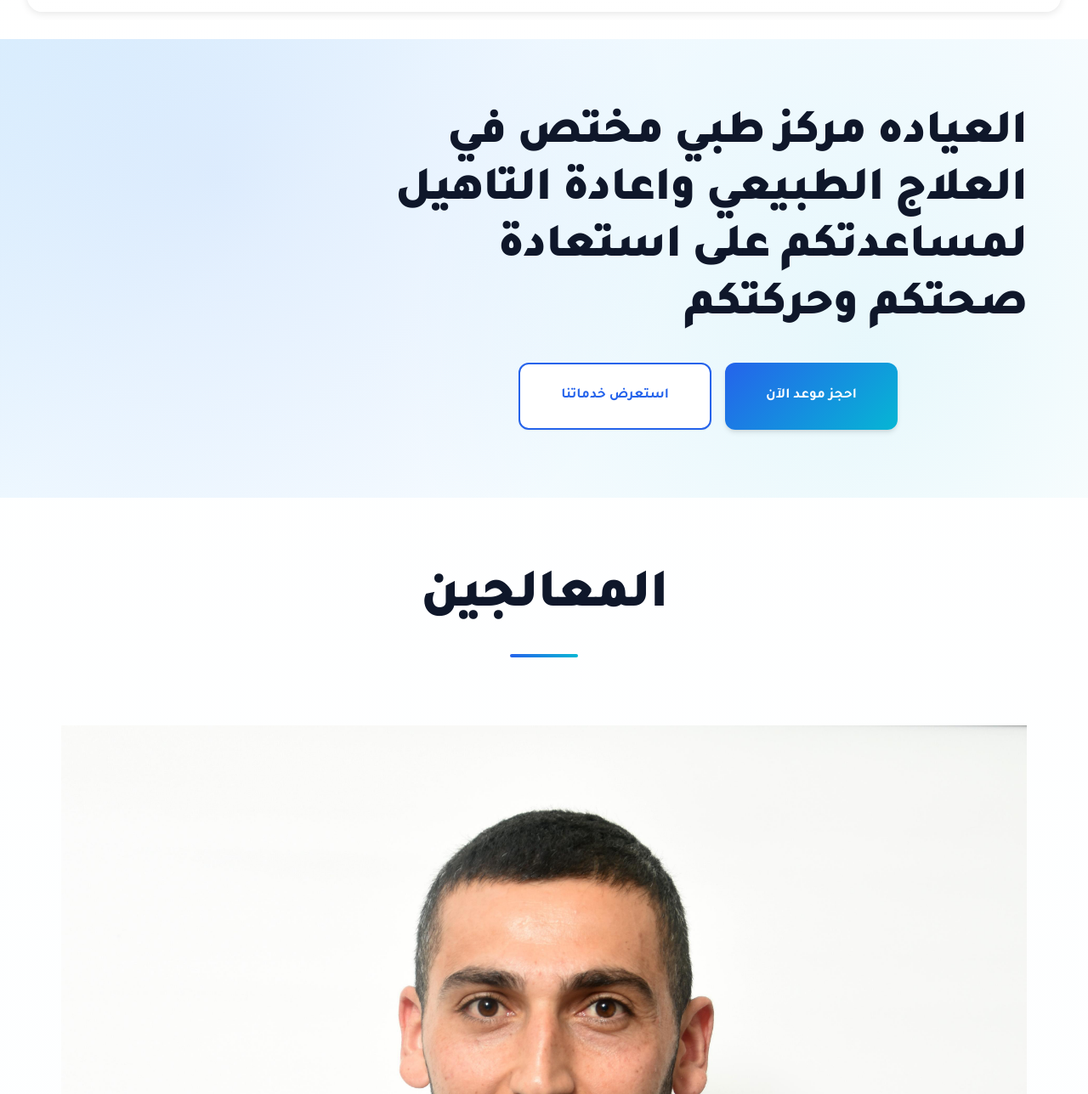
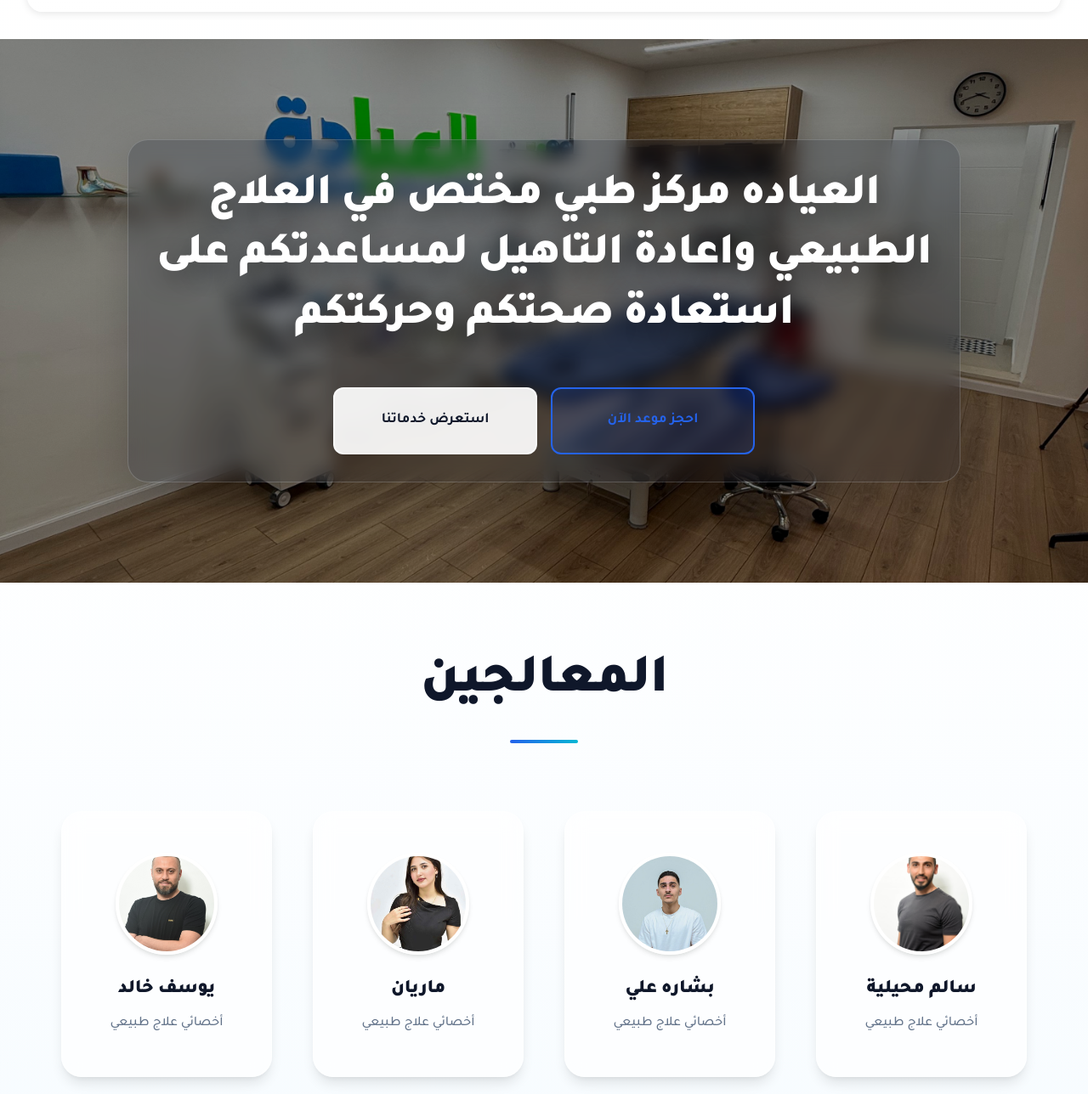
Before and after one commit to Judge252/elmawq3, a plain HTML site: page index.html in a window 1280 px wide. Shown: the part 132-1420 px from the top of the page at 85% size. Drawn offline with Linux system fonts and the light colour scheme.

```diff
--- a/style.css
+++ b/style.css
@@ -274,11 +274,17 @@
    ============================================ */
 
 .hero {
-    padding: var(--spacing-3xl) 0;
-    background: linear-gradient(135deg, #E0F2FE 0%, #F0F9FF 30%, #FFFFFF 100%);
+    padding: clamp(4rem, 8vw, 6.5rem) 0;
+    min-height: clamp(520px, 80vh, 760px);
+    background-image: url("hero.jpeg");
+    background-size: cover;
+    background-position: center;
+    background-repeat: no-repeat;
     position: relative;
     overflow: hidden;
     margin-top: calc(var(--spacing-lg) + 12px);
+    display: flex;
+    align-items: center;
 }
 
 .hero::before {
@@ -288,8 +294,7 @@
     left: 0;
     right: 0;
     bottom: 0;
-    background: radial-gradient(circle at 20% 30%, rgba(37, 99, 235, 0.08) 0%, transparent 50%),
-                radial-gradient(circle at 80% 70%, rgba(6, 182, 212, 0.08) 0%, transparent 50%);
+    background: rgba(0, 0, 0, 0.42);
     pointer-events: none;
 }
 
@@ -298,22 +303,32 @@
     z-index: 1;
     display: flex;
     flex-direction: column;
-    gap: var(--spacing-xl);
+    gap: var(--spacing-lg);
     align-items: center;
+    justify-content: center;
+    text-align: center;
 }
 
 .hero-content {
     text-align: center;
-    max-width: 750px;
+    max-width: 980px;
+    padding: clamp(1.25rem, 3vw, 2rem);
+    border-radius: var(--radius-2xl);
+    background: rgba(15, 23, 42, 0.22);
+    border: 1px solid rgba(255, 255, 255, 0.18);
+    box-shadow: 0 18px 55px rgba(0, 0, 0, 0.22);
+    backdrop-filter: blur(10px);
+    -webkit-backdrop-filter: blur(10px);
 }
 
 .hero-title {
-    font-size: 2.5rem;
+    font-size: clamp(1.75rem, 4.2vw, 3.25rem);
     font-weight: 900;
-    color: var(--text-primary);
-    margin-bottom: var(--spacing-lg);
-    line-height: 1.2;
+    color: #FFFFFF;
+    margin-bottom: var(--spacing-xl);
+    line-height: 1.35;
     letter-spacing: -0.02em;
+    text-shadow: 0 10px 30px rgba(0, 0, 0, 0.45);
 }
 
 .hero-subtitle {
@@ -329,31 +344,41 @@
     flex-direction: column;
     gap: var(--spacing-sm);
     width: 100%;
+    justify-content: center;
+    align-items: center;
 }
 
-.hero-image {
-    width: 100%;
-    max-width: 600px;
-    border-radius: var(--radius-2xl);
-    overflow: hidden;
-    box-shadow: var(--shadow-xl);
-    border: 1px solid rgba(255, 255, 255, 0.5);
-    transition: var(--transition);
+.hero .btn {
+    width: min(320px, 100%);
 }
 
-.hero-image:hover {
-    transform: translateY(-4px);
-    box-shadow: 0 25px 50px -12px rgba(0, 0, 0, 0.15);
+.hero .btn-primary {
+    background: rgba(37, 99, 235, 0.10);
+    border: 2px solid #2563EB;
+    color: #2563EB;
+    box-shadow: none;
+    animation: heroFillPulse 2.5s ease-in-out infinite;
+    will-change: background-color;
 }
 
-.hero-image img {
-    width: 100%;
-    height: auto;
-    transition: var(--transition);
+.hero .btn-primary:hover {
+    background: #2563EB;
+    color: #FFFFFF;
+    transform: translateY(-2px);
+    box-shadow: var(--shadow-md);
 }
 
-.hero-image:hover img {
-    transform: scale(1.02);
+.hero .btn-secondary {
+    background: rgba(255, 255, 255, 0.92);
+    border-color: rgba(255, 255, 255, 0.6);
+    color: #0F172A;
+}
+
+.hero .btn-secondary:hover {
+    background: rgba(255, 255, 255, 1);
+    border-color: rgba(255, 255, 255, 0.85);
+    transform: translateY(-2px);
+    box-shadow: 0 10px 24px rgba(0, 0, 0, 0.16);
 }
 
 /* ============================================
@@ -427,6 +452,67 @@
     padding: var(--spacing-3xl) 0;
 }
 
+.team {
+    background: linear-gradient(180deg, transparent 0%, rgba(224, 242, 254, 0.18) 100%);
+}
+
+.team-grid {
+    display: grid;
+    grid-template-columns: 1fr;
+    gap: var(--spacing-xl);
+}
+
+.team-card {
+    background: rgba(255, 255, 255, 0.65);
+    backdrop-filter: blur(12px);
+    -webkit-backdrop-filter: blur(12px);
+    border: 1px solid rgba(255, 255, 255, 0.4);
+    border-radius: var(--radius-2xl);
+    padding: var(--spacing-xl);
+    box-shadow: var(--shadow-lg);
+    text-align: center;
+    transition: var(--transition);
+    animation: fadeInUp 0.7s cubic-bezier(0.4, 0, 0.2, 1);
+}
+
+.team-card:hover {
+    transform: translateY(-8px);
+    box-shadow: var(--shadow-xl);
+    border-color: rgba(255, 255, 255, 0.6);
+    background: rgba(255, 255, 255, 0.75);
+}
+
+.team-avatar {
+    width: 120px;
+    height: 120px;
+    border-radius: 50%;
+    overflow: hidden;
+    margin: 0 auto var(--spacing-md);
+    border: 4px solid rgba(255, 255, 255, 0.8);
+    box-shadow: var(--shadow-md);
+}
+
+.team-avatar img {
+    width: 100%;
+    height: 100%;
+    object-fit: cover;
+}
+
+.team-name {
+    font-size: 1.4rem;
+    font-weight: 800;
+    color: var(--text-primary);
+    margin-bottom: var(--spacing-xs);
+    letter-spacing: -0.01em;
+}
+
+.team-role {
+    color: var(--text-secondary);
+    font-weight: 500;
+    line-height: 1.7;
+    font-size: 1rem;
+}
+
 .section-title {
     font-size: 2.75rem;
     font-weight: 800;
@@ -493,9 +579,11 @@
 
 .service-image {
     width: 100%;
-    height: 240px;
+    height: 220px;
     overflow: hidden;
     position: relative;
+    border-radius: var(--radius-lg);
+    margin-bottom: var(--spacing-md);
 }
 
 .service-image::after {
@@ -560,8 +648,39 @@
     transition: var(--transition);
     display: flex;
     flex-direction: column;
-    align-items: center;
+    align-items: stretch;
     text-align: center;
+}
+
+.treatment-image {
+    width: 100%;
+    height: 220px;
+    overflow: hidden;
+    position: relative;
+    border-radius: var(--radius-lg);
+    margin-bottom: var(--spacing-md);
+}
+
+.treatment-image::after {
+    content: '';
+    position: absolute;
+    top: 0;
+    left: 0;
+    right: 0;
+    bottom: 0;
+    background: linear-gradient(to bottom, transparent 0%, rgba(0, 0, 0, 0.05) 100%);
+    pointer-events: none;
+}
+
+.treatment-image img {
+    width: 100%;
+    height: 100%;
+    object-fit: cover;
+    transition: var(--transition-slow);
+}
+
+.treatment-card:hover .treatment-image img {
+    transform: scale(1.03);
 }
 
 .treatment-card:hover {
@@ -1169,6 +1288,33 @@
     animation: fadeInUp 0.7s cubic-bezier(0.4, 0, 0.2, 1);
 }
 
+.hero-content,
+.hero-buttons {
+    animation: fadeInUp 0.7s cubic-bezier(0.4, 0, 0.2, 1);
+}
+
+@keyframes heroFillPulse {
+    0% {
+        background-color: rgba(37, 99, 235, 0.06);
+    }
+    50% {
+        background-color: rgba(37, 99, 235, 0.28);
+    }
+    100% {
+        background-color: rgba(37, 99, 235, 0.06);
+    }
+}
+
+@media (prefers-reduced-motion: reduce) {
+    .hero .btn-primary {
+        animation: none;
+    }
+    .hero-content,
+    .hero-buttons {
+        animation: none;
+    }
+}
+
 /* ============================================
    Responsive Design - Tablet
    ============================================ */
@@ -1200,27 +1346,13 @@
         margin: 0;
     }
 
-    .hero-title {
-        font-size: 3.5rem;
-    }
-
-    .hero-subtitle {
-        font-size: 1.35rem;
-    }
-
     .hero-buttons {
         flex-direction: row;
         justify-content: center;
     }
-
-    .hero .container {
-        flex-direction: row;
-        text-align: right;
-    }
-
-    .hero-content {
-        text-align: right;
-        flex: 1;
+    .hero .btn {
+        width: auto;
+        min-width: 240px;
     }
 
     .section-title {
@@ -1229,6 +1361,10 @@
 
     .services-grid {
         grid-template-columns: repeat(2, 1fr);
+    }
+
+    .team-grid {
+        grid-template-columns: repeat(4, 1fr);
     }
 
     .treatments-grid {
@@ -1277,6 +1413,10 @@
         grid-template-columns: repeat(3, 1fr);
     }
 
+    .team-grid {
+        grid-template-columns: repeat(4, 1fr);
+    }
+
     .treatments-grid {
         grid-template-columns: repeat(3, 1fr);
     }
```
